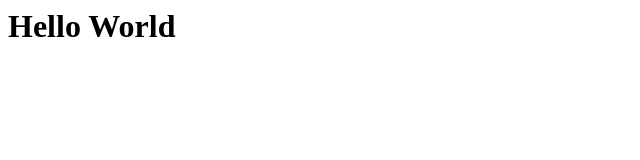
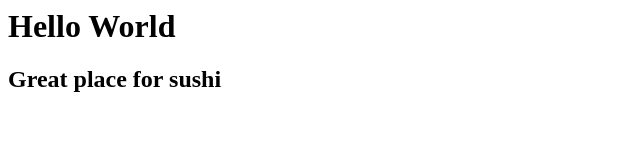
Before and after one commit to alamedacomedy/crystal, a plain HTML site: page index.html in a window 1280 px wide. Shown: the whole page, without its empty margins (0-640 px from the left). Drawn offline with Linux system fonts and the light colour scheme.

Commit message:
added h2

```diff
--- a/index.html
+++ b/index.html
@@ -1,5 +1,6 @@
 <html>
     <body>
         <h1>Hello World</h1>
+        <h2>Great place for sushi</h2>
     </body>
 </html>
```
